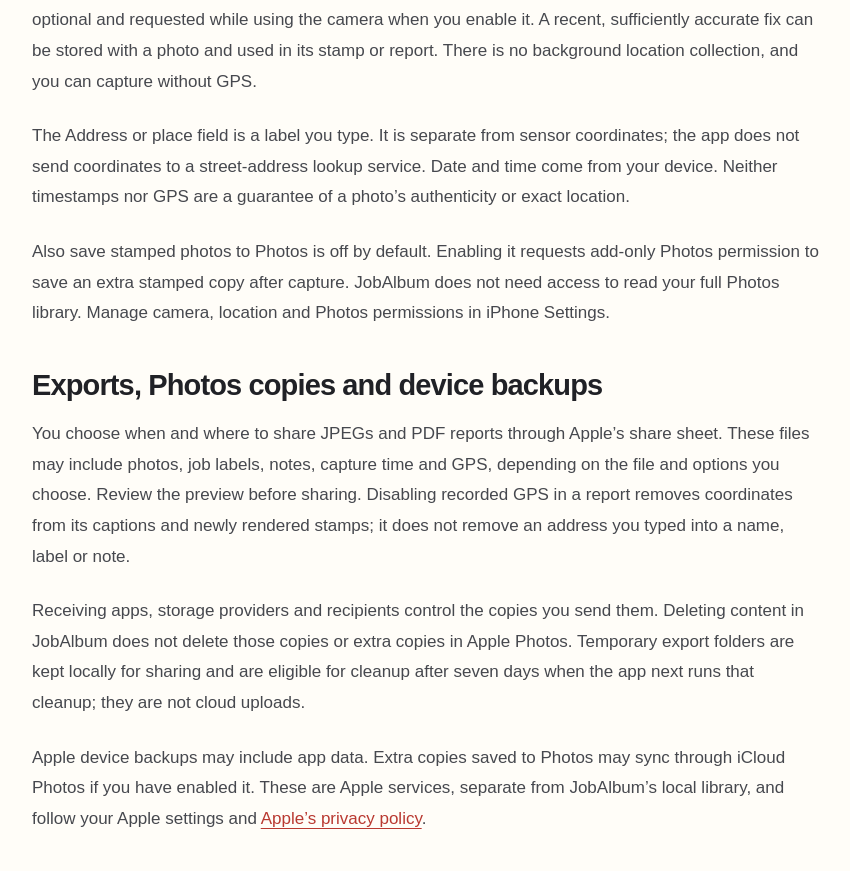
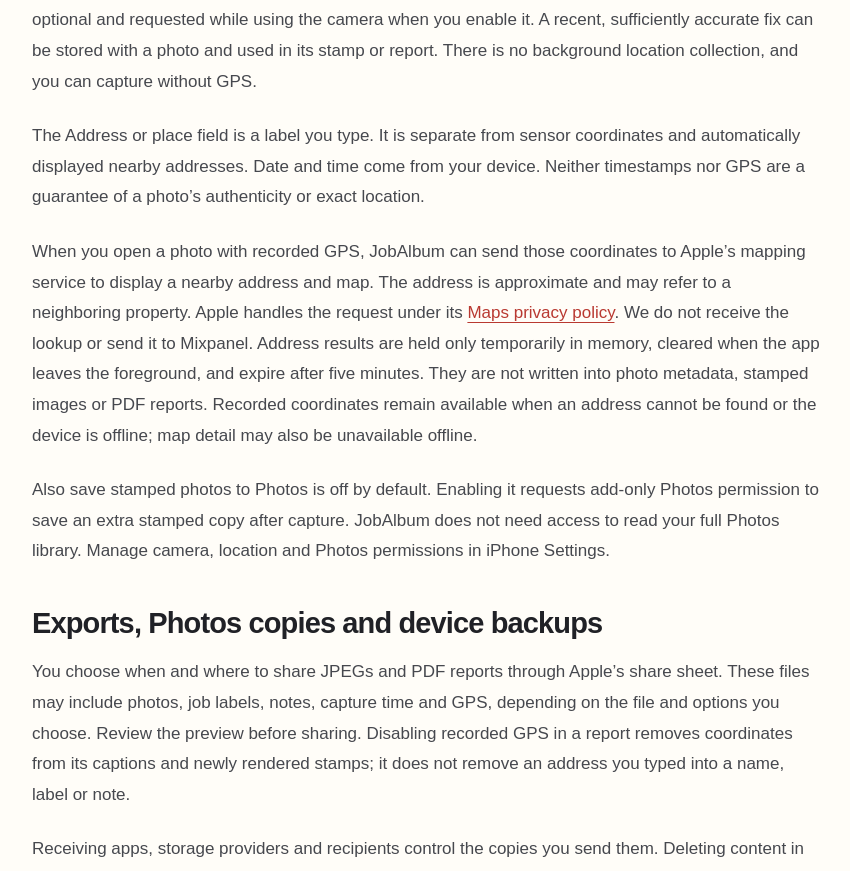
Before and after one commit to aldo-leka/website, a Next.js app: page /jobalbum/privacy in a window 1280 px wide. Shown: the part 1520-2391 px from the top of the page, without its empty margins (213-1063 px from the left). Built offline with nearby package versions, Linux system fonts and the light colour scheme.

Commit message:
Explain JobAlbum address lookup and Apple Maps privacy

```diff
--- a/app/jobalbum/privacy/page.tsx
+++ b/app/jobalbum/privacy/page.tsx
@@ -69,10 +69,25 @@
         </p>
         <p>
           The Address or place field is a label you type. It is separate from
-          sensor coordinates; the app does not send coordinates to a
-          street-address lookup service. Date and time come from your device.
+          sensor coordinates and automatically displayed nearby addresses.
+          Date and time come from your device.
           Neither timestamps nor GPS are a guarantee of a photo’s authenticity
           or exact location.
+        </p>
+        <p>
+          When you open a photo with recorded GPS, JobAlbum can send those
+          coordinates to Apple’s mapping service to display a nearby address
+          and map. The address is approximate and may refer to a neighboring
+          property. Apple handles the request under its{" "}
+          <a href="https://www.apple.com/legal/privacy/data/en/apple-maps/">
+            Maps privacy policy
+          </a>
+          . We do not receive the lookup or send it to Mixpanel. Address results
+          are held only temporarily in memory, cleared when the app leaves the
+          foreground, and expire after five minutes. They are not written into
+          photo metadata, stamped images or PDF reports. Recorded coordinates
+          remain available when an address cannot be found or the device is
+          offline; map detail may also be unavailable offline.
         </p>
         <p>
           Also save stamped photos to Photos is off by default. Enabling it
--- a/app/jobalbum/support/page.tsx
+++ b/app/jobalbum/support/page.tsx
@@ -16,7 +16,7 @@
   },
   {
     title: "Why is GPS missing, or shown as coordinates?",
-    body: "GPS is optional. Enable it while using the camera and allow location access in iPhone Settings. JobAlbum only records a fix no more than 60 seconds old with an accuracy estimate of 100 metres or better. Otherwise the photo is saved without GPS. The app shows coordinates, not an automatically looked-up street address. The Address or place field is text you enter yourself and is separate from GPS. Accuracy varies with your surroundings and device settings.",
+    body: "GPS is optional. Enable it while using the camera and allow location access in iPhone Settings. JobAlbum only records a fix no more than 60 seconds old with an accuracy estimate of 100 metres or better. Otherwise the photo is saved without GPS. Open a photo with recorded GPS to see a nearby address and Apple map when available, with coordinates and accuracy underneath. An approximate address can refer to a neighboring property. Lookups need internet; a failed lookup leaves the photo and recorded GPS intact. The Address or place field is text you enter yourself and is separate from GPS. Apple address results are temporary display information, not part of saved stamps or reports.",
   },
   {
     title: "Where does the timestamp come from?",
```
Also changed, not shown: 1 other file (tests, documents, lock files or other folders).
